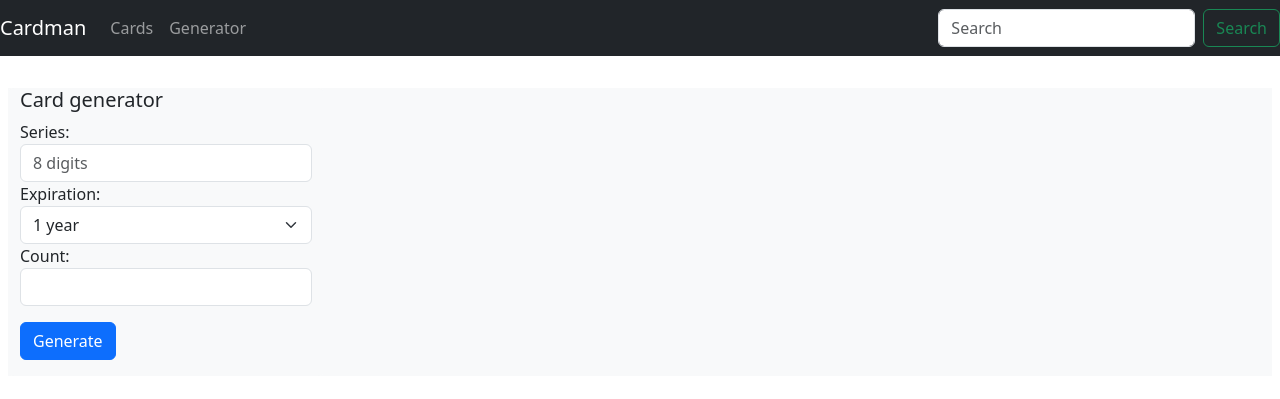
After one commit to RuslanSibgatulin/Cardmanager, a Django app: page /cards/generator/ in a window 1280 px wide. The commit adds this page. Shown: the top 399 px of the page. Run offline with Django 4.2, Linux system fonts and the light colour scheme; some libraries are stand-ins or nearby versions.

Commit message:
Card generator added

```diff
--- a/app/cardman/urls.py
+++ b/app/cardman/urls.py
@@ -4,5 +4,5 @@ from django.urls import path, include
 
 urlpatterns = [
     path('admin/', admin.site.urls),
-    path('cards/', include('cards.urls', namespace="cards")),
+    path('cards/', include('cards.urls', namespace="cards"))
 ]
--- a/app/cards/forms.py
+++ b/app/cards/forms.py
@@ -1,39 +1,76 @@
-from django.forms import DateTimeInput, ModelForm, NumberInput, Select
+from django import forms
 from django.utils.translation import gettext_lazy as _
 
 from .models import Card, CardState, Purchase
 
 
-class CardStatusForm(ModelForm):
+class CardStatusForm(forms.ModelForm):
 
     status_choices = (
         (CardState.ACTIVE.value, CardState.ACTIVE.label),
         (CardState.BLOCKED.value, CardState.BLOCKED.label)
     )
 
+    status = forms.ChoiceField(
+        label=_("Status"),
+        required=True,
+        choices=status_choices,
+        widget=forms.Select(
+            attrs={"class": "form-select"}
+        )
+    )
+
     class Meta:
         model = Card
         fields = ["status"]
-        widgets = {
-            "status": Select(
-                attrs={"class": "form-select"}
-            ),
-        }
-
-    def __init__(self, *args, **kwargs):
-        super().__init__(*args, **kwargs)
-        self.fields["status"].choices = self.status_choices
 
 
-class PurchaseByCardForm(ModelForm):
+class PurchaseByCardForm(forms.ModelForm):
+    # TODO: add fields
     class Meta:
         model = Purchase
         fields = ["card", "amount", "buytime"]
         widgets = {
-            "buytime": DateTimeInput(
+            "buytime": forms.DateTimeInput(
                 attrs={"class": "form-control"}
             ),
-            "amount": NumberInput(
+            "amount": forms.NumberInput(
                 attrs={"class": "form-control", "step": "0.01"}
             ),
         }
+
+
+class CardGeneratorForm(forms.Form):
+    expiration_choices = (
+        (1, _("1 month")),
+        (6, _("6 months")),
+        (12, _("1 year"))
+    )
+
+    series = forms.IntegerField(
+        label=_("Series"),
+        min_value=10000000,
+        max_value=99999999,
+        required=True,
+        widget=forms.NumberInput(
+            attrs={"class": "form-control", "placeholder": "8 digits"}
+        )
+    )
+    expiration = forms.ChoiceField(
+        label=_("Expiration"),
+        required=True,
+        choices=expiration_choices,
+        initial=(12, _("1 year")),
+        widget=forms.Select(
+            attrs={"class": "form-select"}
+        )
+    )
+    count = forms.IntegerField(
+        label=_("Count"),
+        min_value=1,
+        max_value=1000,
+        required=True,
+        widget=forms.NumberInput(
+            attrs={"class": "form-control"}
+        ),
+    )
--- a/app/cards/urls.py
+++ b/app/cards/urls.py
@@ -1,11 +1,12 @@
 from django.urls import path
 
-from .views import CardListView, CardUpdateView, PurchaseCreateView
+from .views import CardListView, CardUpdateView, PurchaseCreateView, CardGeneratorView
 
 app_name = "cards"
 
 urlpatterns = [
     path('', CardListView.as_view(), name='card-list'),
     path('<int:pk>', CardUpdateView.as_view(), name='card-detail'),
-    path('<int:pk>/purchase/', PurchaseCreateView.as_view(), name='add-purchase')
+    path('<int:pk>/purchase/', PurchaseCreateView.as_view(), name='add-purchase'),
+    path('generator/', CardGeneratorView.as_view(), name='card-gen')
 ]
--- a/app/cards/views.py
+++ b/app/cards/views.py
@@ -1,15 +1,33 @@
+from datetime import datetime
+
+from dateutil.relativedelta import relativedelta
 from django.contrib import messages
 from django.contrib.messages.views import SuccessMessageMixin
+from django.db.models import Q
 from django.http import HttpRequest, HttpResponseRedirect
 from django.views.generic import ListView, UpdateView, View
+from django.views.generic.edit import FormView
 
-from .forms import CardStatusForm, PurchaseByCardForm
+from .forms import CardGeneratorForm, CardStatusForm, PurchaseByCardForm
 from .models import Card, Purchase
 
 
 class CardListView(ListView):
     template_name = "cards_list.html"
     model = Card
+    paginate_by = 12
+
+    def get_queryset(self):
+        if self.request.GET.get("q", ""):
+            query = self.request.GET.get("q")
+            queryset = Card.objects.filter(
+                Q(number__contains=query) | Q(series__contains=query) | Q(
+                    release_at__contains=query) | Q(expiration_at__contains=query) | Q(status__icontains=query)
+            )
+        else:
+            queryset = Card.objects.all()
+
+        return queryset
 
 
 class CardUpdateView(SuccessMessageMixin, UpdateView):
@@ -40,3 +58,34 @@ class PurchaseCreateView(View):
                 messages.error(request, msg)
 
         return HttpResponseRedirect(request.META.get('HTTP_REFERER'))
+
+
+class CardGeneratorView(FormView):
+    form_class = CardGeneratorForm
+    template_name = 'cards/card_gen.html'
+    success_url = '#'
+
+    def post(self, request: HttpRequest, *args, **kwargs):
+        form = CardGeneratorForm(request.POST)
+
+        if form.is_valid():
+            series = int(form.cleaned_data["series"])
+            expiration = int(form.cleaned_data["expiration"])
+            count = int(form.cleaned_data["count"])
+            last_card_in_series = Card.objects.filter(number__startswith=series).order_by("-number").first()
+            start_num = 1
+            if last_card_in_series:
+                start_num = int(last_card_in_series.number[8:]) + 1
+
+            if start_num + count < 99999999:
+                for i in range(count):
+                    Card.objects.create(
+                        series=series,
+                        number="{}{:08d}".format(series, start_num + i),
+                        expiration_at=datetime.now() + relativedelta(months=expiration)
+                    )
+                messages.info(request, f"Cards series {series} created. Numbers [{start_num}-{start_num+count-1}]")
+            else:
+                messages.error(request, f"Not enough available numbers in series {series}")
+
+        return HttpResponseRedirect(request.META.get('HTTP_REFERER'))
--- a/app/templates/cards/card_detail.html
+++ b/app/templates/cards/card_detail.html
@@ -7,14 +7,14 @@
     <div class="row px-3 m-2">
       <div class="col-md-4 rounded text-bg-dark m-1">
         <div class="row py-3">
-          <div class="col-md-9">
+          <div class="col-md-8">
             <label class="form-label disabled">Card number</label>
             <h2>{{ object.number }}</h2>
           </div>
-          <div class="col-md-3">
+          {% comment %} <div class="col-md-4 text-end">
             <label class="form-label disabled">Card series</label>
             <h2>{{ object.series }}</h2>
-          </div>
+          </div> {% endcomment %}
         </div>
         <div class="row py-3">
           <h5>Cardholder</h5>
--- /dev/null
+++ b/app/templates/cards/card_gen.html
@@ -0,0 +1,23 @@
+{% extends "base.html" %}
+{% block content %}
+
+<div class="container">
+  <main>
+    <div class="row bg-light m-2">
+        <div class="col-md-3 rounded bg-light">
+            <form method="post">{% csrf_token %}
+            <div class="mb-3">
+                <h5>Card generator</h5>
+                {{ form }}
+
+            </div>
+            <div class="mb-3">
+                <button type="submit" class="btn btn-primary">Generate</button>
+            </div>
+            </form>
+        </div>
+    </div>
+  </main>
+</div>
+
+{% endblock content %}
--- a/app/templates/cards/card_list.html
+++ b/app/templates/cards/card_list.html
@@ -1,7 +1,11 @@
 {% extends "base.html" %}
 {% block content %}
+{% if not object_list%}
+    <p>No cards available</p>
+{% endif %}
 <div class="album py-6 bg-light">
     <div class="container">
+        {% include "pagination.html" %}
         <div class="row row-cols-1 row-cols-sm-3 row-cols-md-4 g-2">
             {% for card in object_list %}
             <div class="col-md-4">
--- a/app/templates/navbar.html
+++ b/app/templates/navbar.html
@@ -10,14 +10,14 @@
           <a class="nav-link" href={% url 'cards:card-list' %}>Cards</a>
         </li>
         <li class="nav-item">
-          <a class="nav-link" href="#">Generator</a>
+          <a class="nav-link" href={% url 'cards:card-gen' %}>Generator</a>
         </li>
         <!-- <li class="nav-item">
           <a class="nav-link disabled">Feature</a>
         </li> -->
       </ul>
       <form class="d-flex" role="search">
-        <input class="form-control me-2" type="search" placeholder="Search" aria-label="Search">
+        <input class="form-control me-2" type="search" placeholder="Search" aria-label="Search" name="q">
         <button class="btn btn-outline-success" type="submit">Search</button>
       </form>
     </div>
```
Also changed, not shown: app/cards/models.py (+7 -12 lines), app/templates/pagination.html (added, +25 -0 lines), app/cards/migrations/0001_initial.py, app/cards/migrations/0002_alter_card_status_alter_purchase_amount.py (deleted), app/cards/migrations/0003_alter_card_status.py (deleted).
